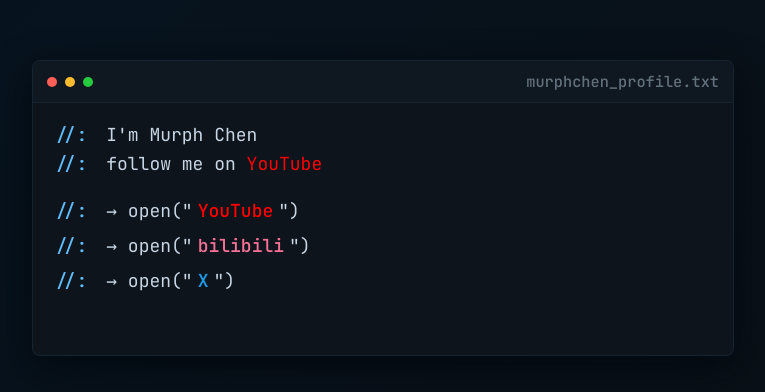
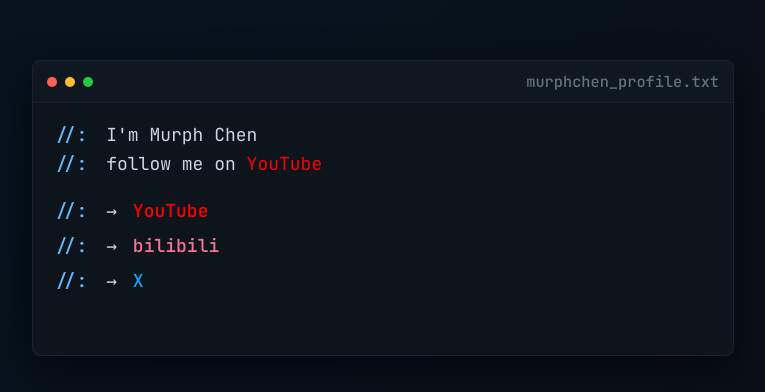
Before and after one commit to henry3c/murphchen, a plain HTML site: page index.html in a window 1280 px wide. Shown: the part 192-584 px from the top of the page, without its empty margins (257-1022 px from the left). Drawn offline with Linux system fonts and the light colour scheme.

Commit message:
Update index.html

```diff
--- a/index.html
+++ b/index.html
@@ -123,13 +123,13 @@
 
       <div class="links">
         <div class="link-line">
-          <span class="prompt">//:</span> → open("<a href="https://www.youtube.com/@murphchen" target="_blank" class="platform-link YouTube">YouTube</a>")
+          <span class="prompt">//:</span> → <a href="https://www.youtube.com/@murphchen" target="_blank" class="platform-link YouTube">YouTube</a>
         </div>
         <div class="link-line">
-          <span class="prompt">//:</span> → open("<a href="https://space.bilibili.com/14014217?spm_id_from=333.33.0.0" target="_blank" class="platform-link bilibili">bilibili</a>")
+          <span class="prompt">//:</span> → <a href="https://space.bilibili.com/14014217?spm_id_from=333.33.0.0" target="_blank" class="platform-link bilibili">bilibili</a>
         </div>
         <div class="link-line">
-          <span class="prompt">//:</span> → open("<a href="https://x.com/murphchenonx" target="_blank" class="platform-link X">X</a>")
+          <span class="prompt">//:</span> → <a href="https://x.com/murphchenonx" target="_blank" class="platform-link X">X</a>
         </div>
       </div>
     </div>
```
